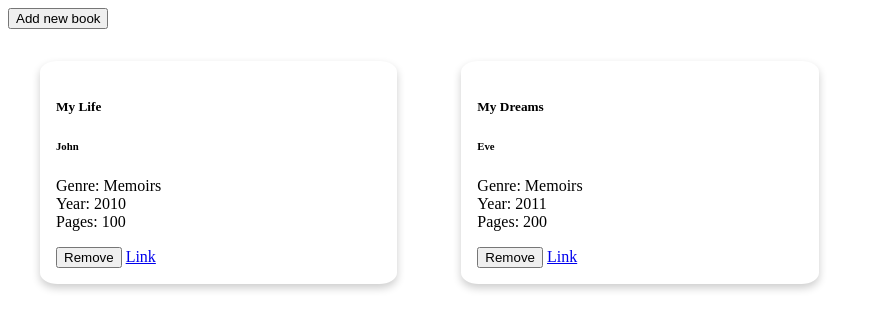
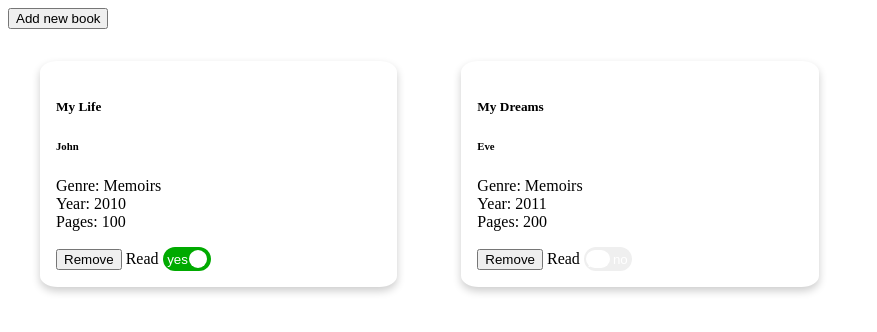
Before and after one commit to fpierrem/library, a plain HTML site: page index.html in a window 1280 px wide. Shown: the whole page, without its empty margins (0-877 px from the left). Drawn offline with Linux system fonts and the light colour scheme.

Commit message:
Update new book form

```diff
--- a/index.js
+++ b/index.js
@@ -1,23 +1,24 @@
 let myLibrary = [];
 
-function Book(title,author,genre,year,numPages) {
-  this.title = title
-  this.author = author || "n/a"
-  this.genre = genre
-  this.year = year || "n/a"
-  this.numPages = numPages || "n/a"
+function Book(title,author,genre,year,numPages,read) {
+  this.title = title;
+  this.author = author || "n/a";
+  this.genre = genre || "n/a";
+  this.year = year || "n/a";
+  this.numPages = numPages || "n/a";
+  this.read = read;
 }
 
 let books = document.getElementById('books');
 
-const testBook = new Book('My Life','John','Memoirs',2010,100)
-const testBook2 = new Book('My Dreams','Eve','Memoirs',2011,200)
+const testBook = new Book('My Life','John','Memoirs',2010,100,true);
+const testBook2 = new Book('My Dreams','Eve','Memoirs',2011,200,false);
 addBookToLibrary(testBook);
 addBookToLibrary(testBook2);
 
 
 function addBookToLibrary(book) {
-  myLibrary.push(book)
+  myLibrary.push(book);
 }
 
 function displayAllBooks() {
@@ -31,13 +32,18 @@ function displayBook(book) {
     `
     <div data-id="${myLibrary.length}" id="book-card" class="book-card">
       <h5 class="card-title">${book.title}</h5>
-      <h6 class="card-subtitle mb-2 text-muted">${book.author}</h6>
+      <h6 class="card-author">${book.author}</h6>
       <p class="card-text">
-      Genre: ${book.genre}<br>
-      Year: ${book.year}<br>
-      Pages: ${book.numPages}</p>
+        Genre: ${book.genre}<br>
+        Year: ${book.year}<br>
+        Pages: ${book.numPages}
+      </p>
       <button class="delete-button" id="delete-button">Remove</button>
-      <a href="#" class="card-link">Link</a>
+      <label for="read-toggle">Read
+        <button type="button" id="read-toggle" role="switch" aria-checked=${book.read}>
+          <span>yes</span><span>no</span>
+        </button>
+      </label>
     </div>
     `;
   books.append(card);
@@ -72,12 +78,15 @@ function modalControl() {
   }
 
   function processInput() {
-    const title = document.getElementById('new-book-form')['title'].value;
-    const author = document.getElementById('new-book-form')['author'].value;
-    const year = document.getElementById('new-book-form')['year'].value;
-    const numPages = document.getElementById('new-book-form')['numPages'].value;
-    const genre = document.getElementById('new-book-form')['genre'].value;
-    const book = new Book(title,author,genre,year,numPages);
+    const title = newBookForm['title'].value;
+    const author = newBookForm['author'].value;
+    const genre = newBookForm['genre'].value;
+    const year = newBookForm['year'].value;
+    const numPages = newBookForm['numPages'].value;
+    const read = newBookForm['read'].checked;
+
+    const book = new Book(title,author,genre,year,numPages,read);
+    console.log(book);
     addBookToLibrary(book);
     displayBook(book);
     buttonsControl();
--- a/style.css
+++ b/style.css
@@ -30,3 +30,33 @@
     width:24rem;
     background-color:thistle;
 }
+
+/* Read toggle switch */
+/* Source code: https://www.erikkroes.nl/blog/accessible-html-toggle-button-switch/ */
+[role="switch"] {
+    padding: 0;
+    width: 3rem;
+    height: 1.5rem;
+    border: 0;
+    border-radius: 1rem;
+    /* background-color: greenyellow; */
+}
+
+[role="switch"][aria-checked="true"] {
+    background-color: #0a0;
+}
+
+[role="switch"] span {
+    color: white;
+    padding: 0.1rem;
+    pointer-events: none;
+    border-radius: 2rem;
+}
+
+[role="switch"][aria-checked="false"] :last-child {
+    padding-left: .2em;
+}
+
+[role="switch"][aria-checked="true"] :last-child,[role="switch"][aria-checked="false"] :first-child {
+    background: white;
+}
```
